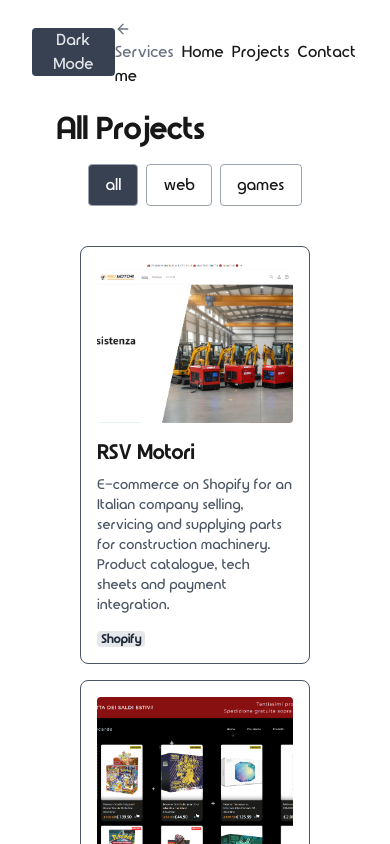
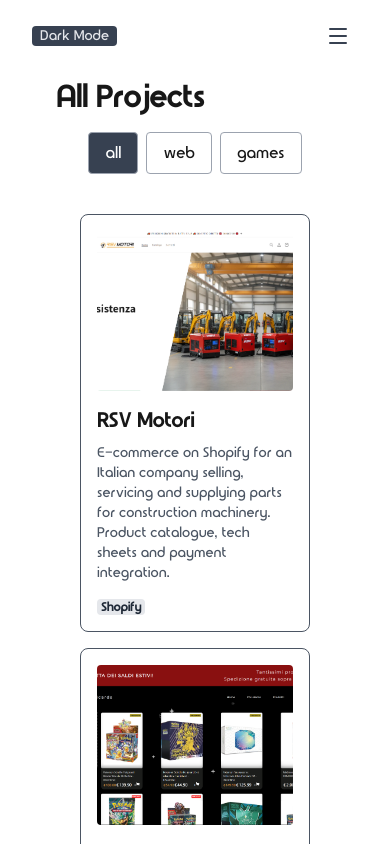
Before and after one commit to Mate-usz/my-portfolio-2024, a Next.js app: page /projects in a window 390 px wide. Shown: the top 844 px of the page. Built offline with nearby package versions, Linux system fonts and the light colour scheme.

Commit message:
feat: hamburger menu for mobile experience

```diff
--- a/components/GamesGrid.js
+++ b/components/GamesGrid.js
@@ -98,7 +98,7 @@
         {games.map((game, index) => (
           <button
             key={index}
-            onClick={() => setActiveGame(game)}
+            onClick={() => { setActiveGame(game); window.umami?.track("game-open", { title: game.title }); }}
             className="text-left flex flex-col border border-gray-600 rounded-lg overflow-hidden hover:border-gray-400 transition-colors group w-full max-w-sm"
           >
             {/* Thumbnail */}
--- a/components/Navbar.js
+++ b/components/Navbar.js
@@ -1,7 +1,8 @@
 "use client";
 import Link from "next/link";
-import { ArrowLeft } from "lucide-react";
+import { ArrowLeft, Menu, X } from "lucide-react";
 import { useEffect, useState } from "react";
+import { motion, AnimatePresence } from "framer-motion";
 
 const t = {
   en: { services: "Services", home: "Home", projects: "Projects", contact: "Contact me", light: "Light Mode", dark: "Dark Mode" },
@@ -10,14 +11,13 @@
 
 export default function Navbar({ locale = "en" }) {
   const [theme, setTheme] = useState("light");
+  const [menuOpen, setMenuOpen] = useState(false);
   const s = t[locale];
 
   const toggleTheme = () => {
     const newTheme = theme === "light" ? "dark" : "light";
     setTheme(newTheme);
-
     localStorage.setItem("theme", newTheme);
-
     document.documentElement.classList.remove(theme);
     document.documentElement.classList.add(newTheme);
   };
@@ -28,20 +28,65 @@
     document.documentElement.classList.add(storedTheme);
   }, []);
 
+  const links = [
+    { href: "/", label: <><ArrowLeft className="w-4 h-4 inline mr-1" />{s.services}</>, className: "text-gray-500 hover:text-gray-800 dark:hover:text-gray-200 transition" },
+    { href: "/portfolio", label: s.home },
+    { href: "/projects", label: s.projects },
+    { href: "/contact", label: s.contact },
+  ];
+
   return (
+    <div>
       <nav className="flex justify-between items-center pt-4 md:p-4">
         <button
           onClick={toggleTheme}
-        className="bg-gray-700 dark:bg-gray-200 text-gray-200 dark:text-gray-700 px-2 md:px-4 md:py-2 rounded"
+          className="bg-gray-700 dark:bg-gray-200 text-gray-200 dark:text-gray-700 px-2 md:px-4 md:py-2 rounded text-sm"
         >
           {theme === "dark" ? s.light : s.dark}
         </button>
-      <div className="space-x-2 md:space-x-4">
-        <Link href="/" className="text-gray-500 hover:text-gray-800 dark:hover:text-gray-200 transition"><ArrowLeft className="w-4 h-4 inline mr-1" />{s.services}</Link>
-        <Link href="/portfolio">{s.home}</Link>
-        <Link href="/projects">{s.projects}</Link>
-        <Link href="/contact">{s.contact}</Link>
+
+        {/* Desktop links */}
+        <div className="hidden md:flex space-x-4">
+          {links.map(({ href, label, className }) => (
+            <Link key={href} href={href} className={className}>
+              {label}
+            </Link>
+          ))}
         </div>
+
+        {/* Mobile hamburger */}
+        <button
+          className="md:hidden p-2 text-gray-700 dark:text-gray-300"
+          onClick={() => setMenuOpen((o) => !o)}
+          aria-label="Toggle menu"
+        >
+          {menuOpen ? <X className="w-6 h-6" /> : <Menu className="w-6 h-6" />}
+        </button>
       </nav>
+
+      {/* Mobile dropdown */}
+      <AnimatePresence>
+        {menuOpen && (
+          <motion.div
+            initial={{ opacity: 0, y: -6 }}
+            animate={{ opacity: 1, y: 0 }}
+            exit={{ opacity: 0, y: -6 }}
+            transition={{ duration: 0.2, ease: "easeOut" }}
+            className="md:hidden flex flex-col items-end px-4 pb-4 pt-2 space-y-4 border-t border-gray-200 dark:border-gray-800"
+          >
+            {links.map(({ href, label, className }) => (
+              <Link
+                key={href}
+                href={href}
+                className={className ?? "text-gray-700 dark:text-gray-300 hover:text-black dark:hover:text-white transition"}
+                onClick={() => setMenuOpen(false)}
+              >
+                {label}
+              </Link>
+            ))}
+          </motion.div>
+        )}
+      </AnimatePresence>
+    </div>
   );
 }
--- a/components/Projects.js
+++ b/components/Projects.js
@@ -21,11 +21,15 @@
       )}
       <div className="mt-4 grid grid-cols-1 md:grid-cols-2 gap-4">
         {projects.map((project, index) => (
-          <div
+          <Link
             key={index}
-            className="flex flex-col border border-gray-600 rounded-lg p-4"
+            href={project.href}
+            target="_blank"
+            rel="noopener noreferrer"
+            data-umami-event="project-click"
+            data-umami-event-title={project.title}
+            className="flex flex-col border border-gray-600 rounded-lg p-4 hover:border-gray-400 transition-colors"
           >
-            <Link href={project.href}>
             <Image
               src={project.image}
               width={500}
@@ -33,7 +37,6 @@
               alt={project.title}
               className="w-full h-40 object-cover rounded"
             />
-            </Link>
             <h3 className="text-xl font-semibold mt-4">{project.title}</h3>
             <p className="text-gray-600 dark:text-gray-400 mt-2 mb-auto text-sm">
               {project.description}
@@ -48,7 +51,7 @@
                 </div>
               ))}
             </div>
-          </div>
+          </Link>
         ))}
       </div>
     </section>
```
Lines whose indentation alone changed are shown as unchanged.
